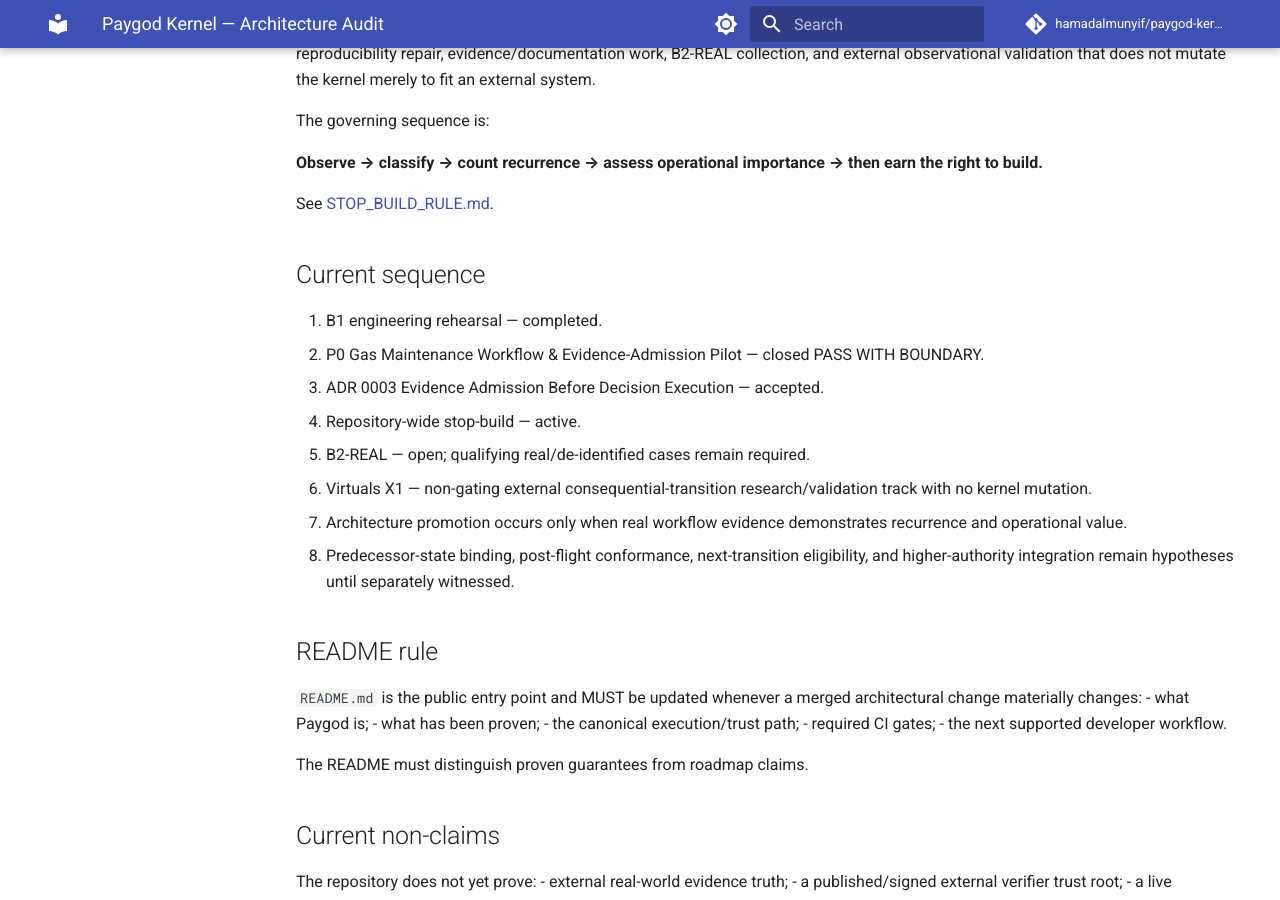
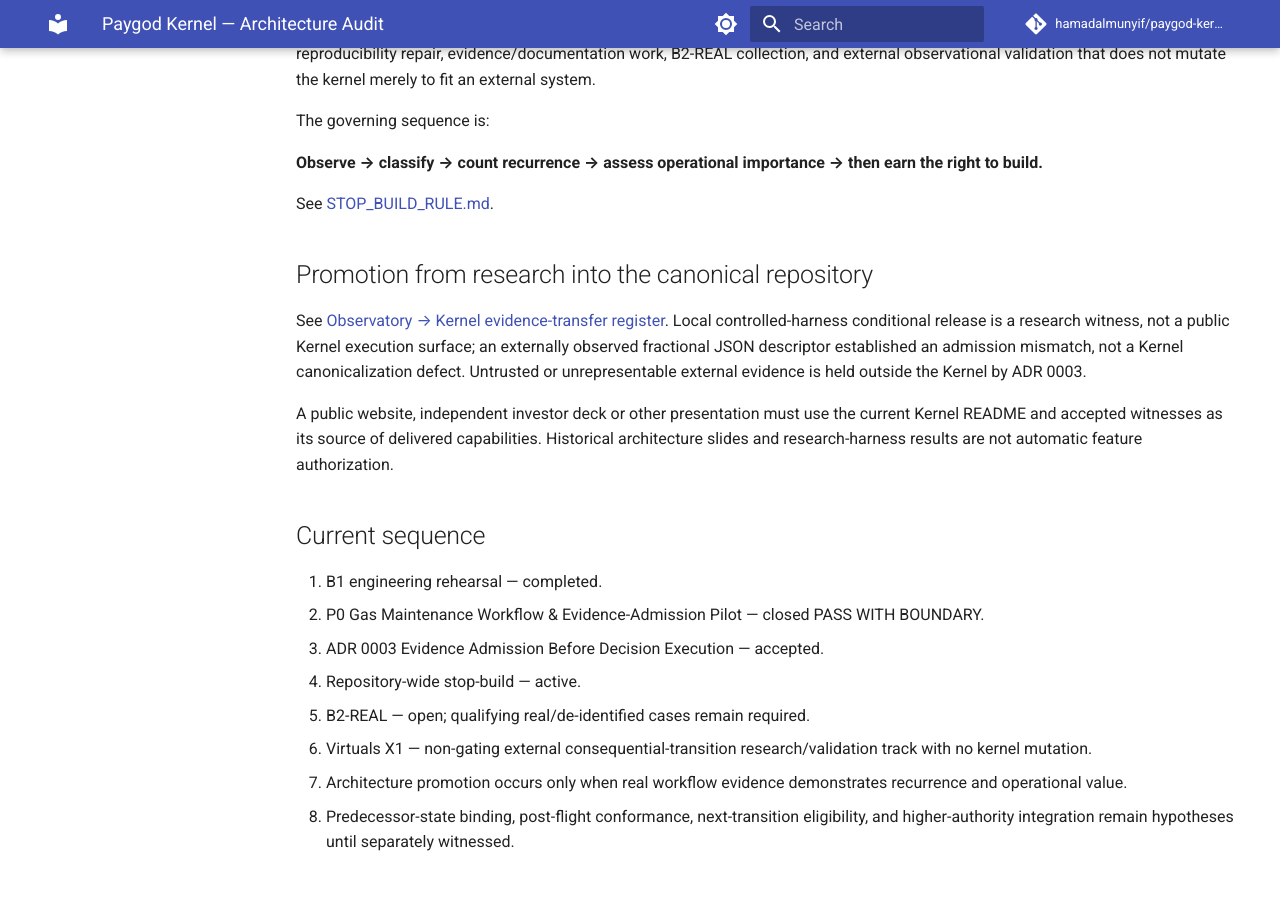
Before and after one commit to hamadalmunyif/paygod-kernel-mvp, an MkDocs documentation site: the page built from docs/ARCHITECTURE_AUDIT.md, in a window 1280 px wide and 900 px high, scrolled down 3551 px. Built offline with MkDocs 1.6.1 and Material for MkDocs 9.7.7, drawn with Linux system fonts in a browser that asks for light colours; comment, search, counter and statistics services are not loaded.

Commit message:
docs: add accepted-vs-research boundary to docs/ARCHITECTURE_AUDIT.md

```diff
--- a/docs/ARCHITECTURE_AUDIT.md
+++ b/docs/ARCHITECTURE_AUDIT.md
@@ -130,6 +130,12 @@ The governing sequence is:
 
 See [STOP_BUILD_RULE.md](STOP_BUILD_RULE.md).
 
+## Promotion from research into the canonical repository
+
+See [Observatory → Kernel evidence-transfer register](OBSERVATORY_TRANSFER_ACCEPTANCE_2026-10-10.md). Local controlled-harness conditional release is a research witness, not a public Kernel execution surface; an externally observed fractional JSON descriptor established an admission mismatch, not a Kernel canonicalization defect. Untrusted or unrepresentable external evidence is held outside the Kernel by ADR 0003.
+
+A public website, independent investor deck or other presentation must use the current Kernel README and accepted witnesses as its source of delivered capabilities. Historical architecture slides and research-harness results are not automatic feature authorization.
+
 ## Current sequence
 
 1. B1 engineering rehearsal — completed.
```
